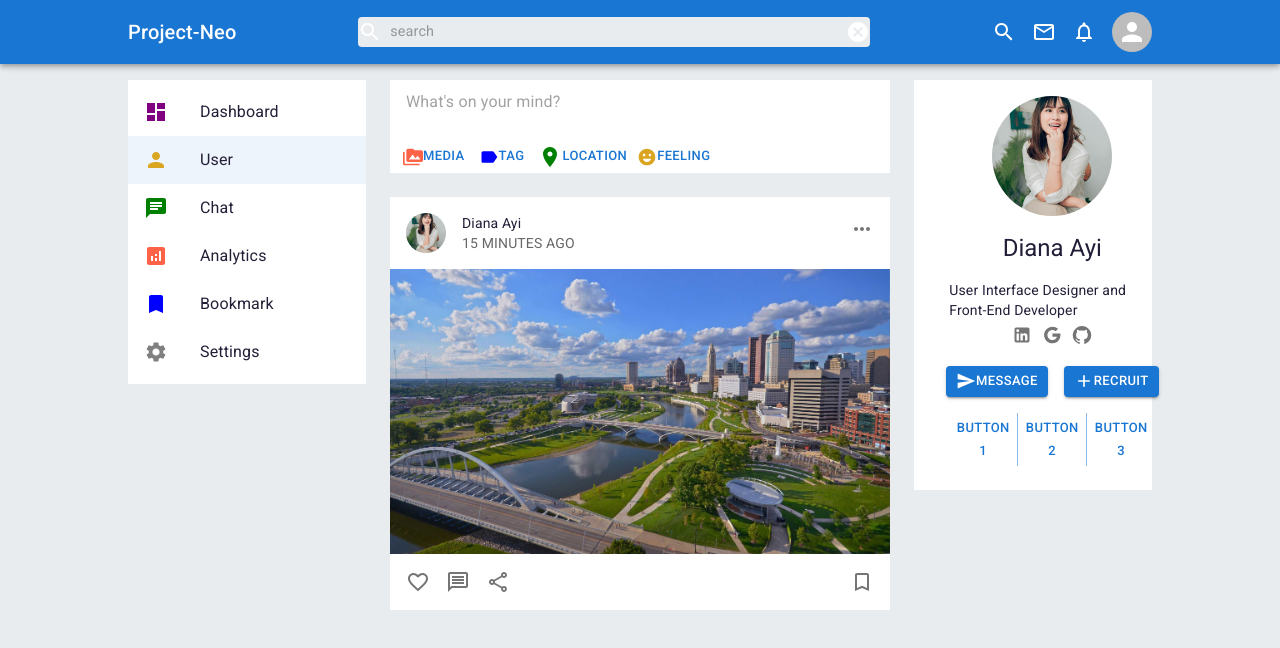
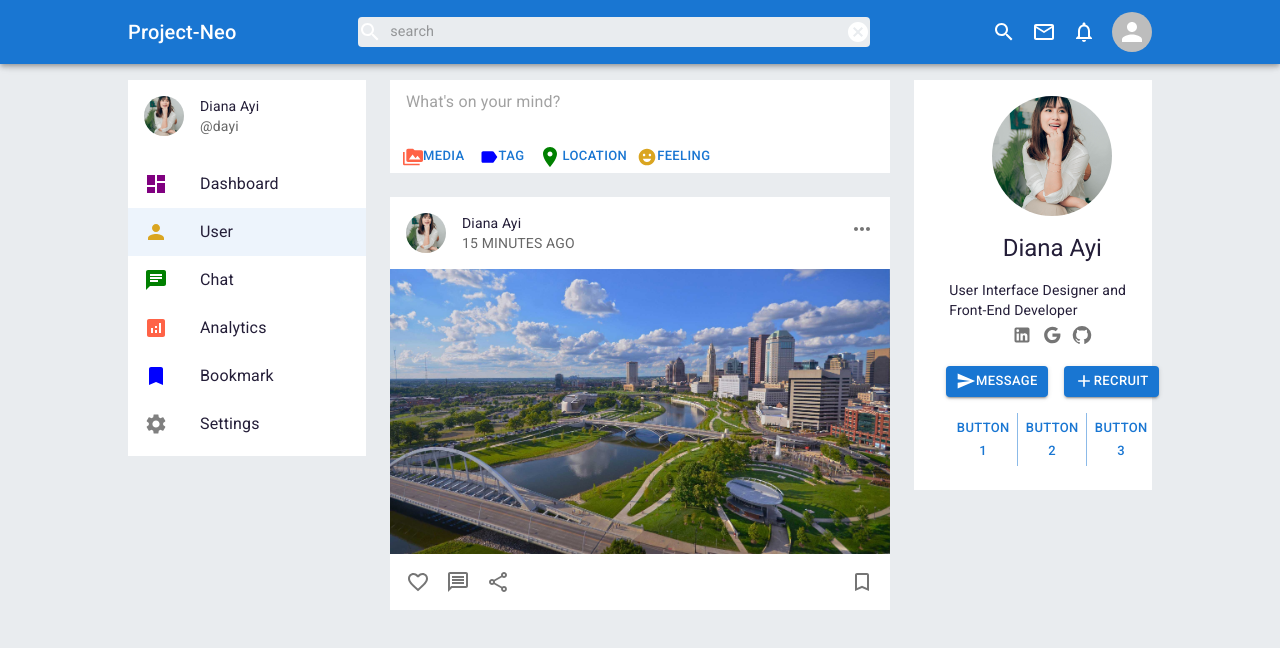
Before and after one commit to jpzambranoleon/project-neo-front-end, a React (Create React App) app: page / in a window 1280 px wide. Shown: the top 648 px of the page. Built offline with nearby package versions, Linux system fonts and the light colour scheme.

Commit message:
updated files

```diff
--- a/src/pages/homePage/Home.jsx
+++ b/src/pages/homePage/Home.jsx
@@ -5,6 +5,7 @@ import Sidebar from "./components/Sidebar";
 import Feed from "./components/Feed";
 import Post from "./components/Post";
 import ProfileCard from "./components/ProfileCard";
+import UserCard from "./components/UserCard";
 
 const useStyles = makeStyles((theme) => ({
     boxContainer: {
@@ -28,6 +29,7 @@ export default function Home() {
                 <Grid container spacing={3} justifyContent="center">
                     <Grid item sm={3}>
                         <Box>
+                            <UserCard />
                             <Sidebar />
                         </Box>
                     </Grid>
--- a/src/pages/homePage/components/UserCard.jsx
+++ b/src/pages/homePage/components/UserCard.jsx
@@ -2,20 +2,15 @@ import { Avatar, Box, CardActionArea, CardHeader, CardMedia } from "@mui/materia
 
 const UserCard = () => {
     return (
-        <Box sx={{ ml: 3 }}>
+        <Box sx={{ bgcolor: "white" }}>
+            <CardActionArea>
             <CardHeader
                 avatar={
                     <Avatar src="/assets/person/diana.jpg"/>
                 }
-                title="Projects"
-                subheader="September 14, 2022"
+                title="Diana Ayi"
+                subheader="@dayi"
             />
-            <CardActionArea>
-                <CardMedia
-                    component="img"
-                    height="140"
-                    image="https://mui.com/static/images/cards/contemplative-reptile.jpg"
-                />
             </CardActionArea>
         </Box>
     );
```
